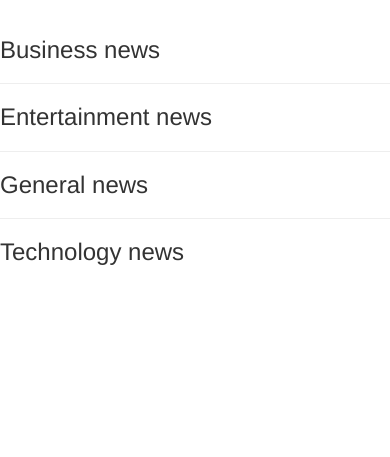
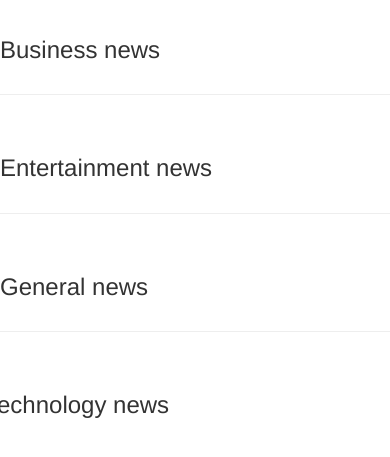
Before and after one commit to mburuBeatrice/News-API, a Flask app: template app/templates/index.html in a window 390 px wide; the page is wider, and only the part inside the window is pictured. Shown: the part 55-512 px from the top of that part. Run offline with Flask 2, Linux system fonts and the light colour scheme; the template is opened without the code that fills it, so the values that code supplies are empty; some libraries are stand-ins or nearby versions; some web fonts are replaced.

Commit message:
add start.sh file

```diff
--- a/app/templates/index.html
+++ b/app/templates/index.html
@@ -23,43 +23,57 @@
       {% block content%}
 
     <div class ="row">
-    <div class="col-md-3">
+    <div class="col-md-2">
         <!--  business news section  -->
       <h3> Business news </h3>
+      <div class="col-md-10">
       <ul>
        {{ macro.displayNewsList(business)}}
      </ul>
      </div>
-
+    </div>
+    </div>
     <hr>
-
-    <div class="col-md-3">
+    <br>
+    <div class="row">
+    <div class="col-md-2">
     <!--  entertainment news section  -->
     <h3> Entertainment news </h3>
+    <div class="col-md-10">
     <ul>
         {{ macro.displayNewsList(entertainment)}}
     </ul>
 </div>
+    </div>
+    </div>
     <hr>
-    <div class="col-md-3" >
+    <br>
+
+    <div class="row">
+    <div class="col-md-2" >
     <!--  General news section  -->
     <h3> General news </h3>
+    <div class="col-md-10">
     <ul>
         {{ macro.displayNewsList(general)}}
     </ul>
     </div>
+  </div>
   <hr>
-    <div class="col-md-3">
+  <br>
+  <div class="row">
+<div class="col-md-2">
     <!--  Technology news section  -->
     <h3> Technology news </h3>
+    <div class="col-md-10">
     <ul>
     {{ macro.displayNewsList(technology)}}
     </ul>
     </div>
     </div>
+  </div>
 
-
-
+    </body>
 
       {% endblock %}
     </body>
```
Also changed, not shown: 1 other file. Lines whose indentation alone changed are shown as unchanged.
